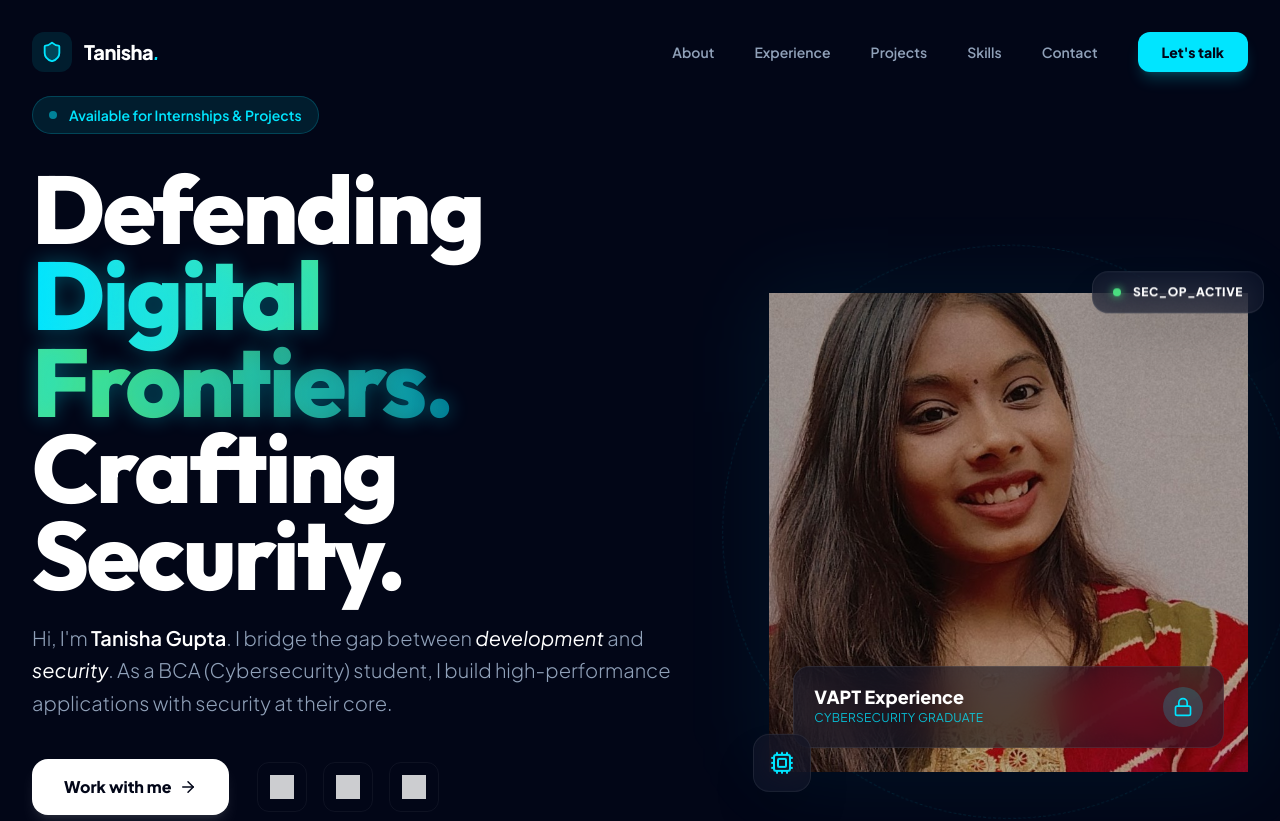
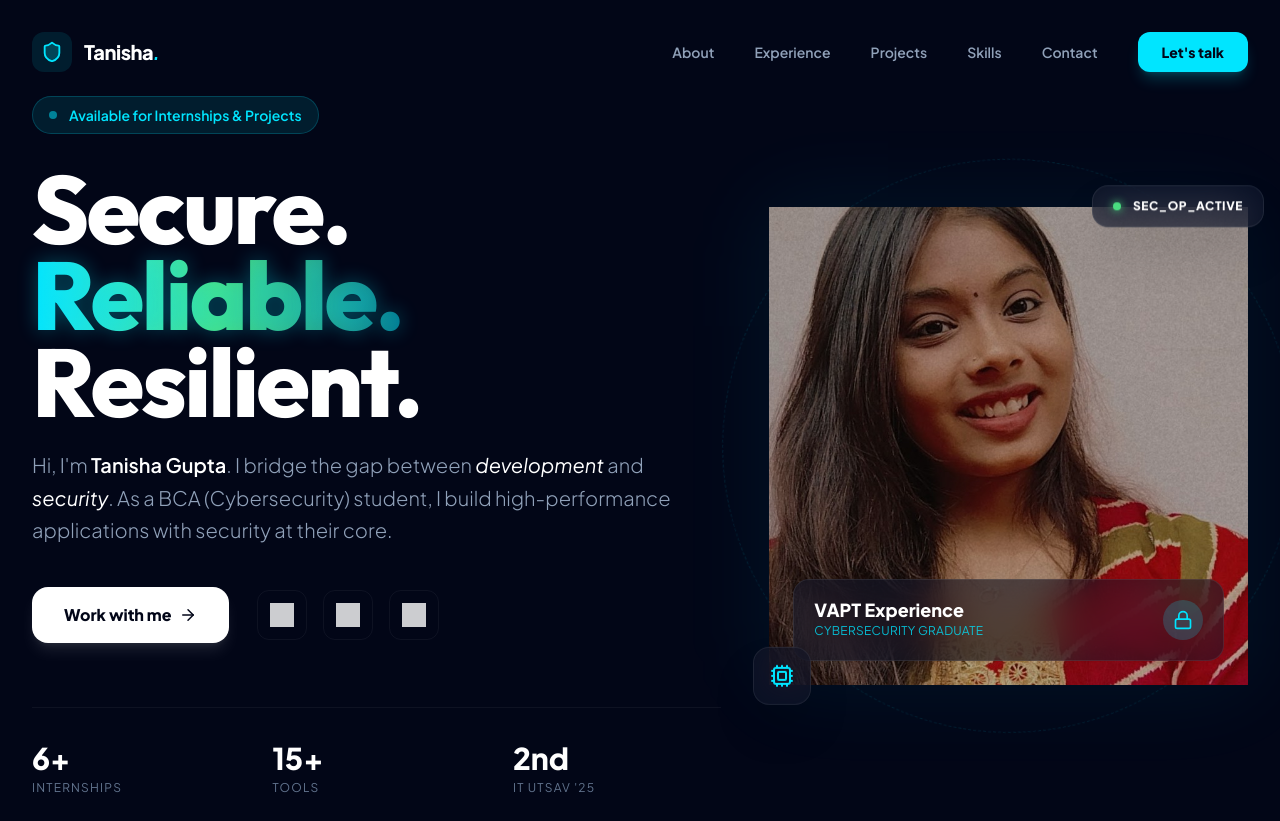
Before and after one commit to Tanisha-2005/Portfolio, a React (Vite) app: page / in a window 1280 px wide. Shown: the top 821 px of the page. Built offline with nearby package versions, Linux system fonts and the light colour scheme; grey boxes are pictures that could not be loaded.

Commit message:
Revert Hero heading to original Secure. Reliable. Resilient. phrasing

```diff
--- a/src/components/Hero.jsx
+++ b/src/components/Hero.jsx
@@ -23,9 +23,9 @@ const Hero = () => {
             </div>
 
             <h1 className="text-6xl md:text-8xl font-black mb-6 leading-[0.9] text-white">
-              Defending <br />
-              <span className="text-transparent bg-clip-text bg-gradient-to-r from-primary via-secondary to-primary/50 glow-text-primary">Digital Frontiers.</span> <br />
-              Crafting Security.
+              Secure. <br />
+              <span className="text-transparent bg-clip-text bg-gradient-to-r from-primary via-secondary to-primary/50 glow-text-primary">Reliable.</span> <br />
+              Resilient.
             </h1>
 
             <p className="text-xl text-slate-400 mb-10 max-w-2xl leading-relaxed font-light">
```
